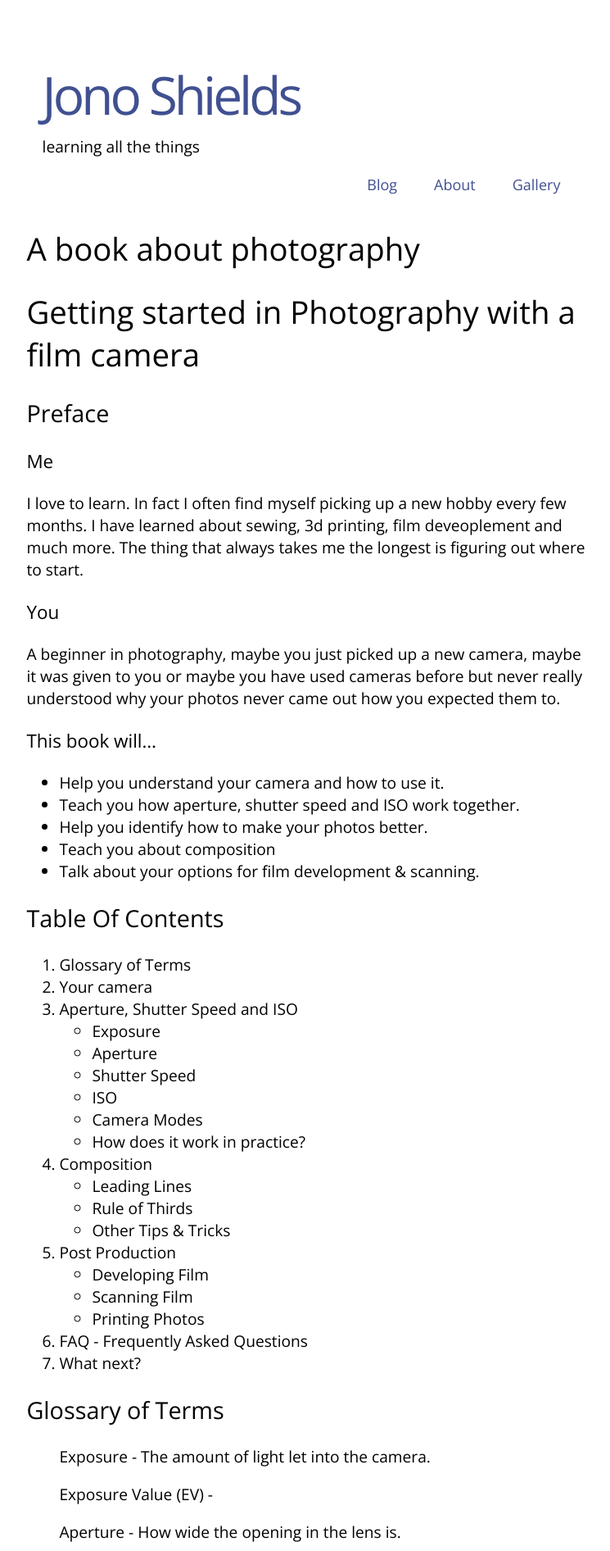
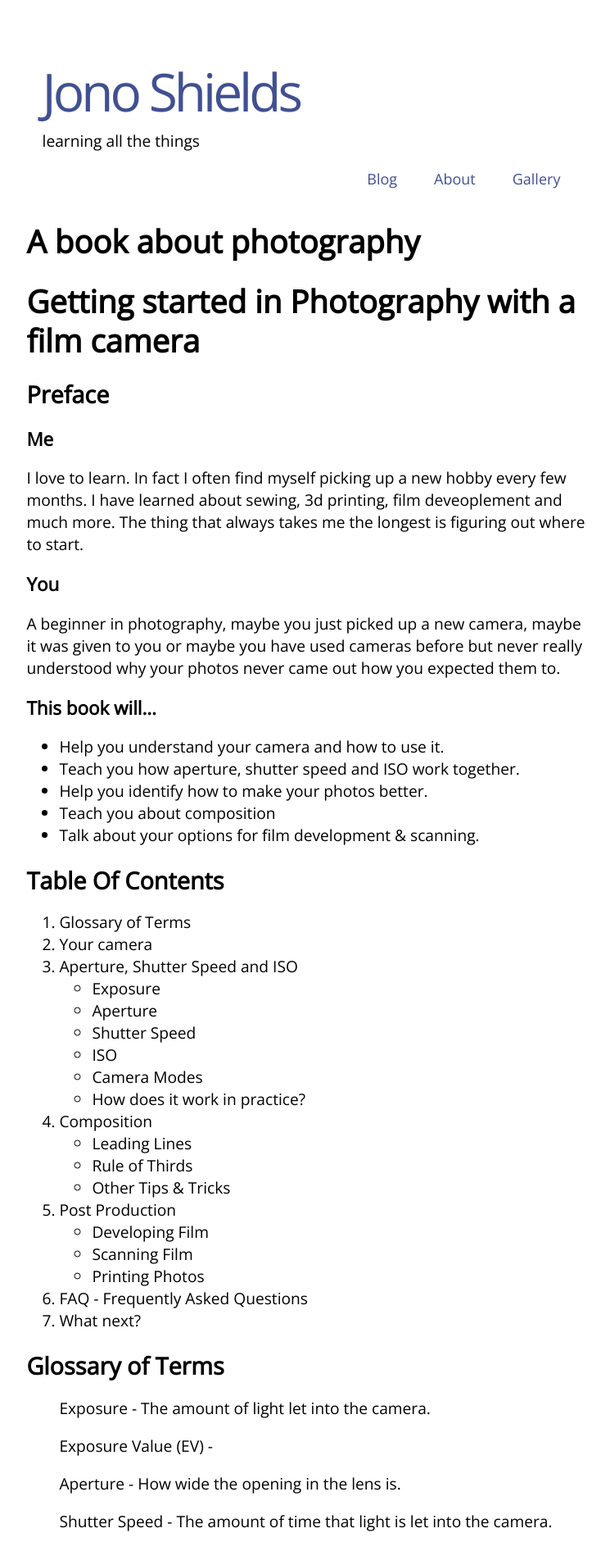
Before and after one commit to foopod/blog-3.0, a Jekyll site: the page built from _notes/photography.md, in a window 1280 px wide. Shown: the top 1892 px of the page at 82% size, without its empty margins (262-1007 px from the left). Built offline with Jekyll 4.4.1, drawn with Linux system fonts in a browser that asks for light colours.

Commit message:
Update style.css

```diff
--- a/public/css/style.css
+++ b/public/css/style.css
@@ -16,6 +16,7 @@ a{
   margin-bottom:0.1em;
   font-size: 4rem;
   letter-spacing: -4px;
+  text-rendering: optimizeLegibility;
 }
 
 #site-title a{
@@ -36,7 +37,10 @@ a{
 }
 
 h1,h2,h3,h4,h5,h6{
-  font-weight:200;
+  font-weight: 700;
+  line-height: 1.25;
+  margin-bottom: .5rem;
+  text-rendering: optimizeLegibility;
 }
 
 .top{
```
